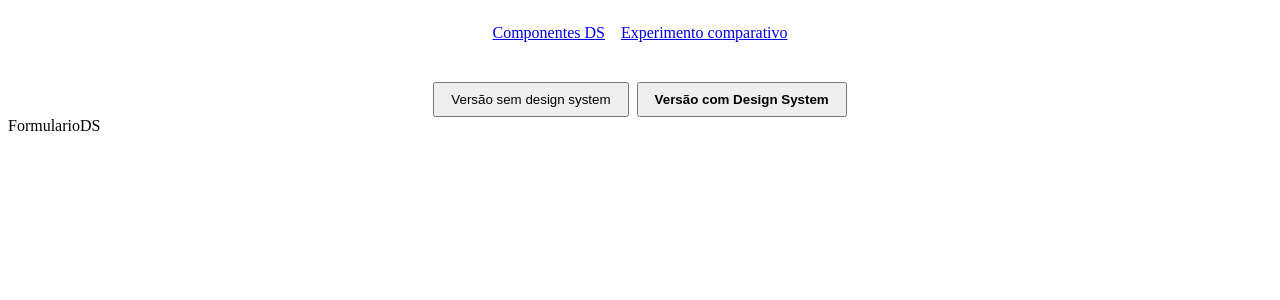
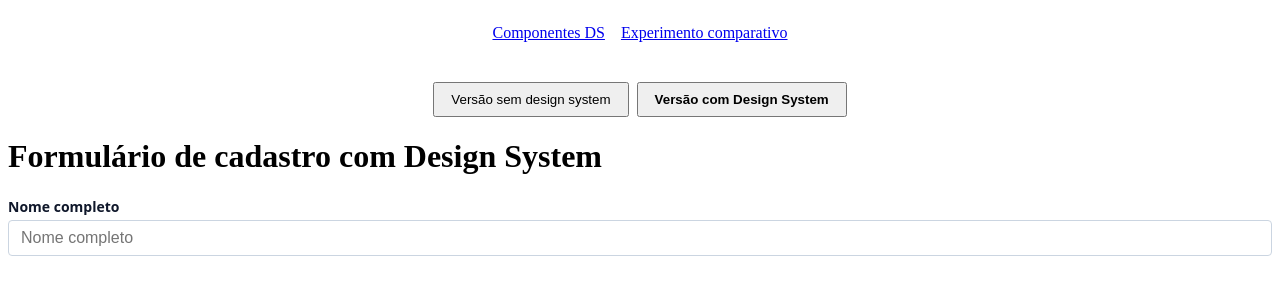
Before and after one commit to taisforsini/design-system, a React (Vite) app: page /comparison in a window 1280 px wide. Shown: the top 300 px of the page. Built offline with nearby package versions, Linux system fonts and the light colour scheme.

Commit message:
feat(DS): add name input and state

```diff
--- a/src/pages/FomularioDS/index.tsx
+++ b/src/pages/FomularioDS/index.tsx
@@ -1,9 +1,19 @@
-import React from 'react'
+import { useState } from "react";
+import { Input } from "../../components/Input/Input";
 
 const FormularioDS = () => {
+  const [name, setName] = useState<string>();
   return (
-    <div>FormularioDS</div>
-  )
-}
+    <form>
+      <h1>Formulário de cadastro com Design System</h1>
+      <Input
+        label="Nome completo"
+        placeholder="Nome completo"
+        value={name}
+        onChange={(e) => setName(e.target.value)}
+      />
+    </form>
+  );
+};
 
-export default FormularioDS
+export default FormularioDS;
```
